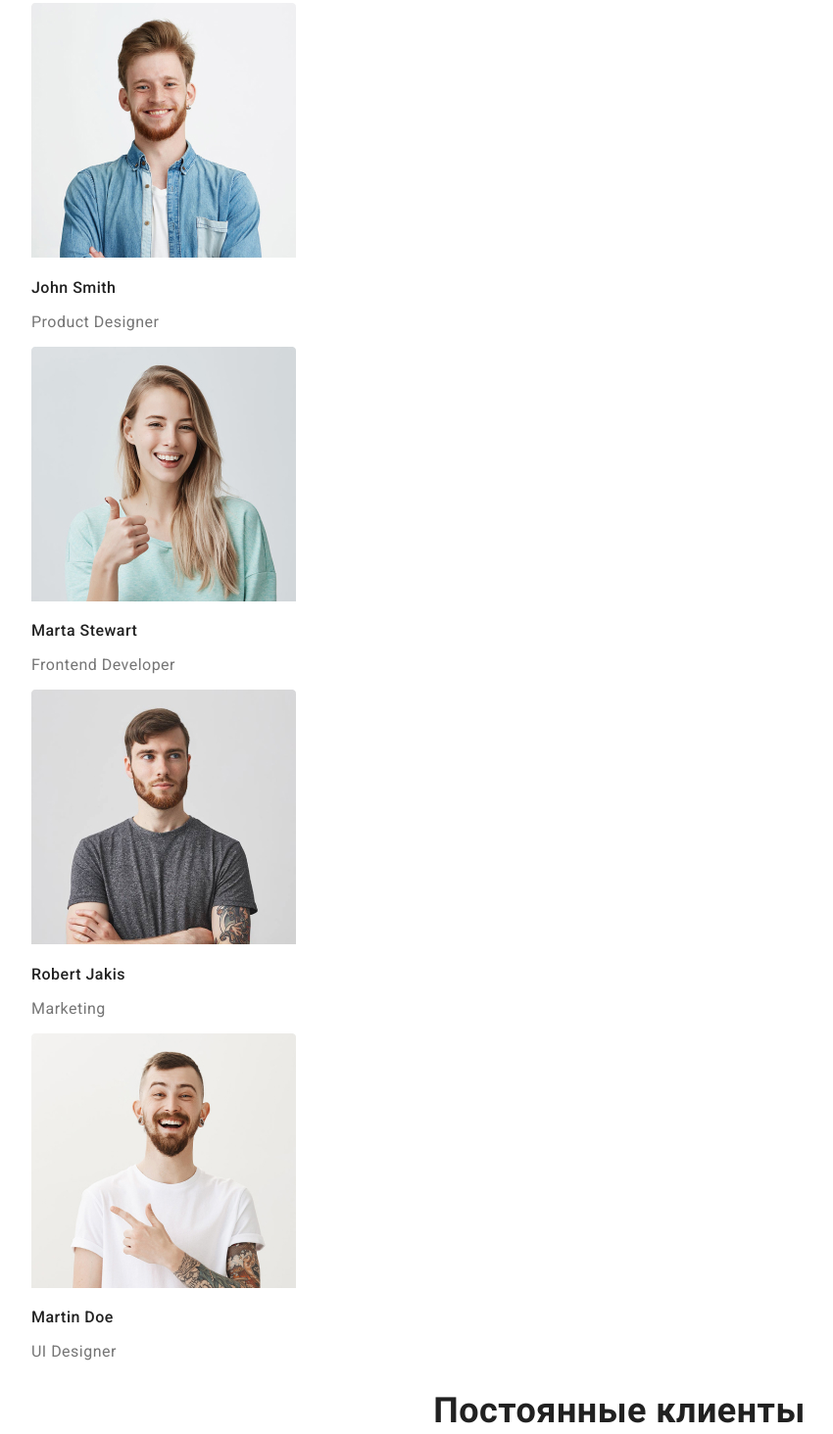
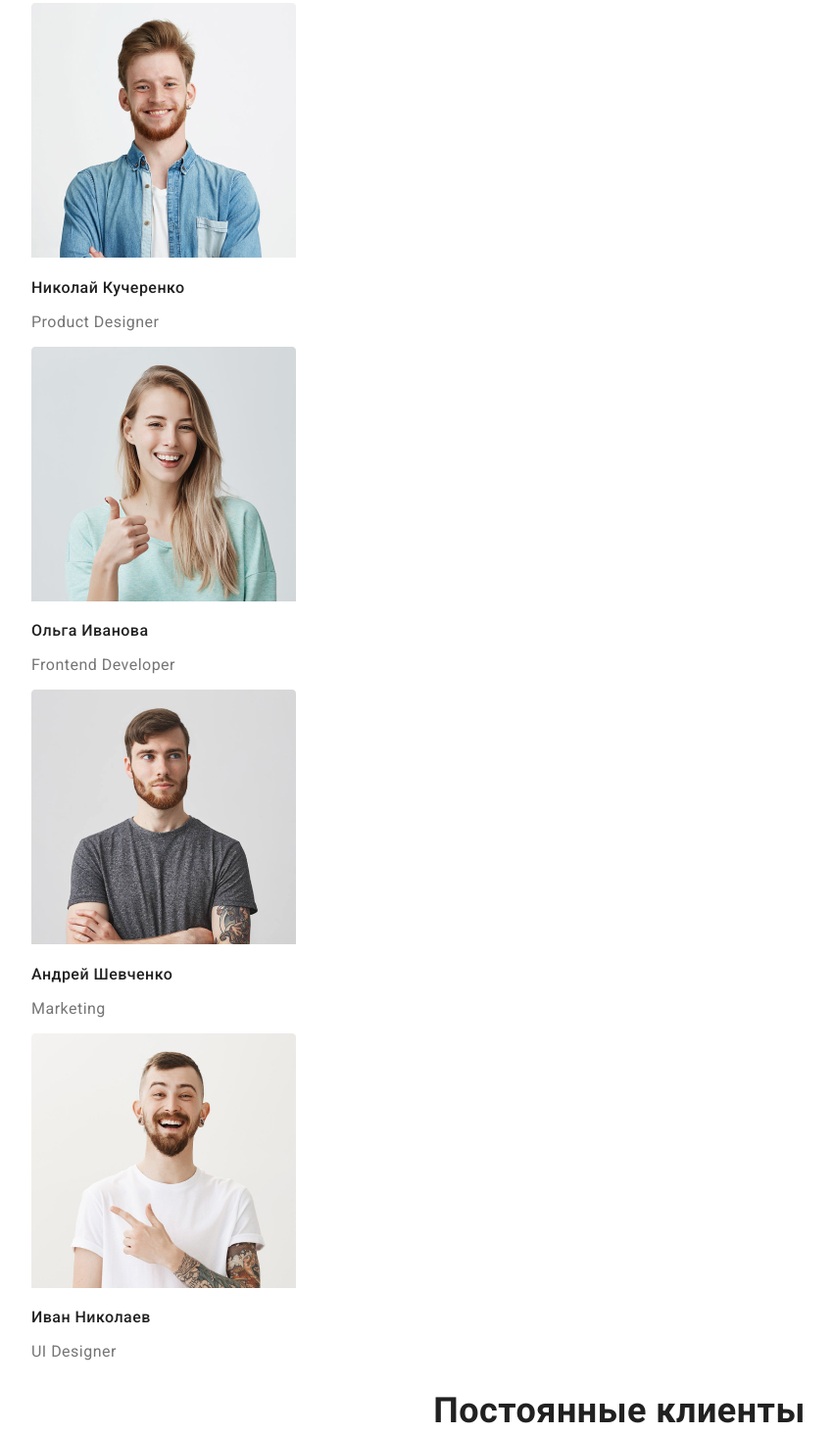
Before and after one commit to TarasLE/goit-markup-hw-02, a plain HTML site: page index.html in a window 1280 px wide. Shown: the part 1805-3269 px from the top of the page at 98% size, without its empty margins (8-858 px from the left). Drawn offline with Linux system fonts and the light colour scheme.

Commit message:
корректировка после изменения макета

```diff
--- a/index.html
+++ b/index.html
@@ -124,11 +124,11 @@
           <li>
             <img
               src="./img/John_Smith.jpg"
-              alt="Джон Смит"
+              alt="Николай Кучеренко"
               width="270"
               height="260"
             />
-            <h3 class="team-subtitle">John Smith</h3>
+            <h3 class="team-subtitle">Николай Кучеренко</h3>
             <p class="text">Product Designer</p>
 
             <ul>
@@ -150,11 +150,11 @@
           <li>
             <img
               src="./img/Marta_Stewart.jpg"
-              alt="Марта Стюарт"
+              alt="Ольга Иванова"
               width="270"
               height="260"
             />
-            <h3 class="team-subtitle">Marta Stewart</h3>
+            <h3 class="team-subtitle">Ольга Иванова</h3>
             <p class="text">Frontend Developer</p>
 
             <ul>
@@ -176,11 +176,11 @@
           <li>
             <img
               src="./img/Robert_Jakis.jpg"
-              alt="Роберт Джекис"
+              alt="Андрей Шевченко"
               width="270"
               height="260"
             />
-            <h3 class="team-subtitle">Robert Jakis</h3>
+            <h3 class="team-subtitle">Андрей Шевченко</h3>
             <p class="text">Marketing</p>
 
             <ul>
@@ -202,11 +202,11 @@
           <li>
             <img
               src="./img/Martin_Doe.jpg"
-              alt="Мартин Доуи"
+              alt="Иван Николаев"
               width="270"
               height="260"
             />
-            <h3 class="team-subtitle">Martin Doe</h3>
+            <h3 class="team-subtitle">Иван Николаев</h3>
             <p class="text">UI Designer</p>
 
             <ul>
```
